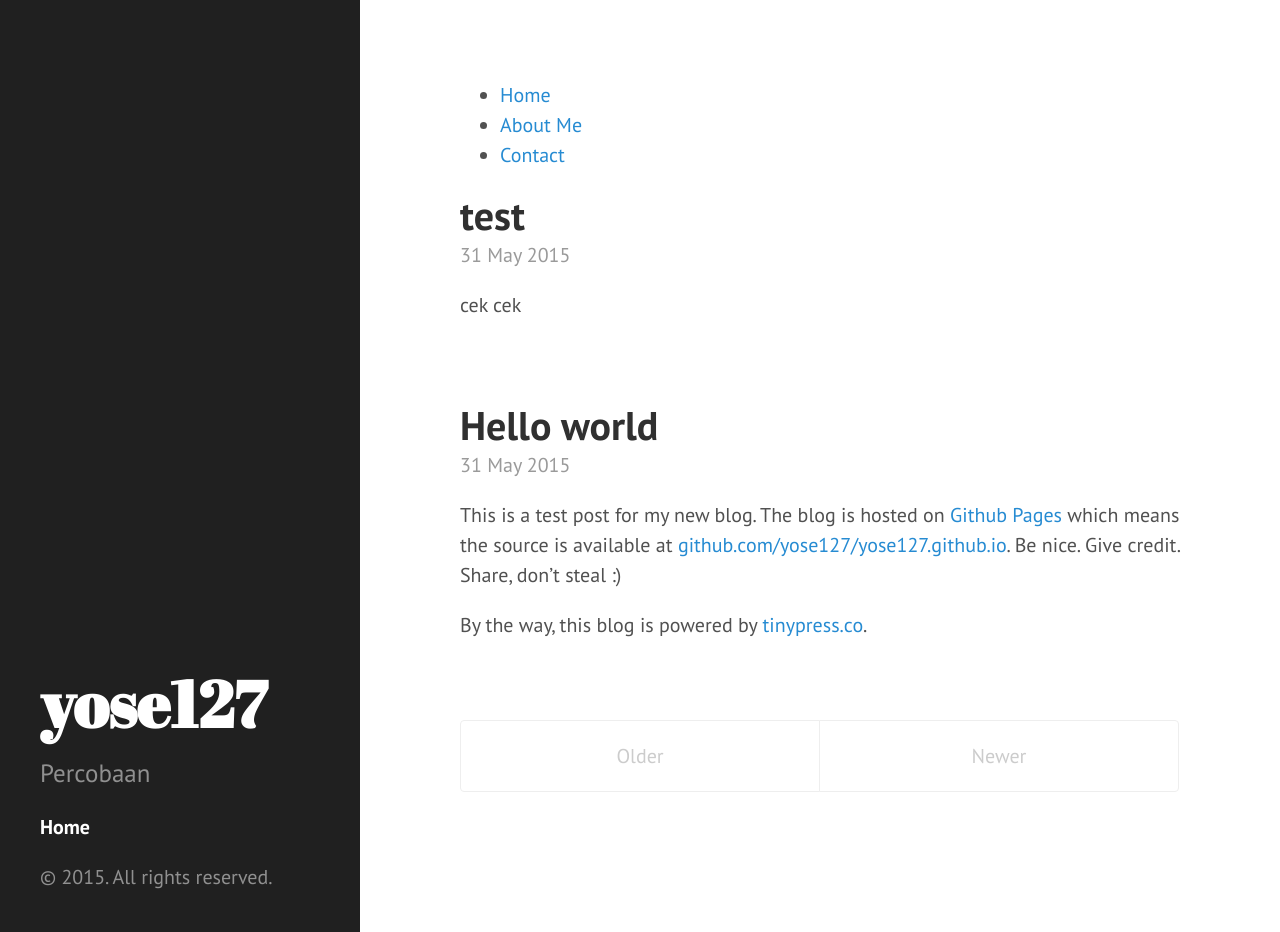
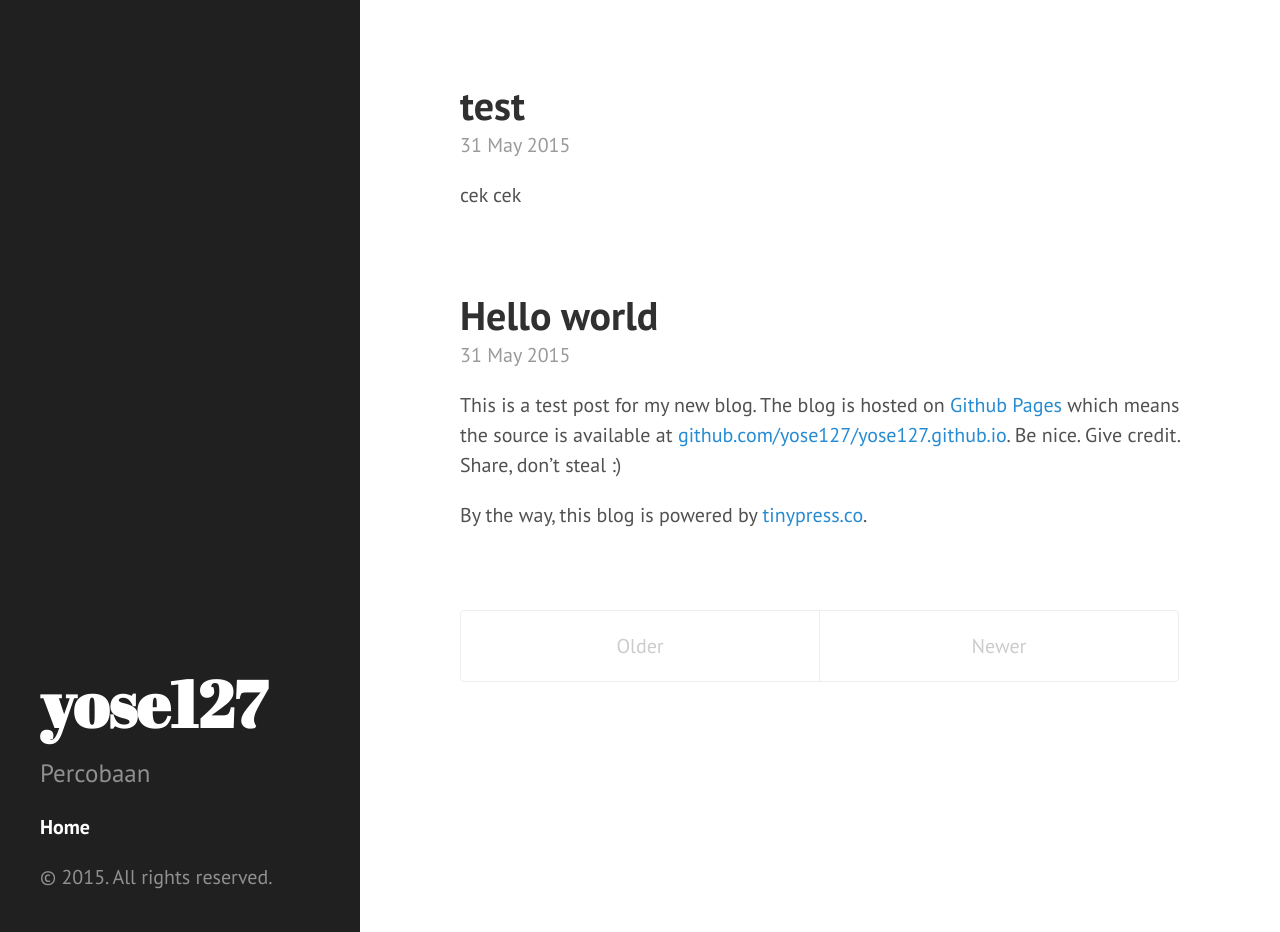
Before and after one commit to yose127/yose127.github.io, a Jekyll site: the page built from index.html, in a window 1280 px wide and 932 px high. Built offline with Jekyll 4.4.1, drawn with Linux system fonts in a browser that asks for light colours; the list of posts is cut into pages by our own code.

Commit message:
Update index.html

```diff
--- a/index.html
+++ b/index.html
@@ -2,13 +2,7 @@
 layout: default
 title: Home
 ---
-<nav>
-  <ul>
-    <li><a href="www.yose127.github.io">Home</a></li>
-    <li><a href="www.yose127.github.io/about">About Me</a></li>
-    <li><a href="www.yose127.github.io/contact">Contact</a></li>
-  </ul>
-</nav>
+
 <div class="posts">
   {% for post in paginator.posts %}
   <div class="post">
```
